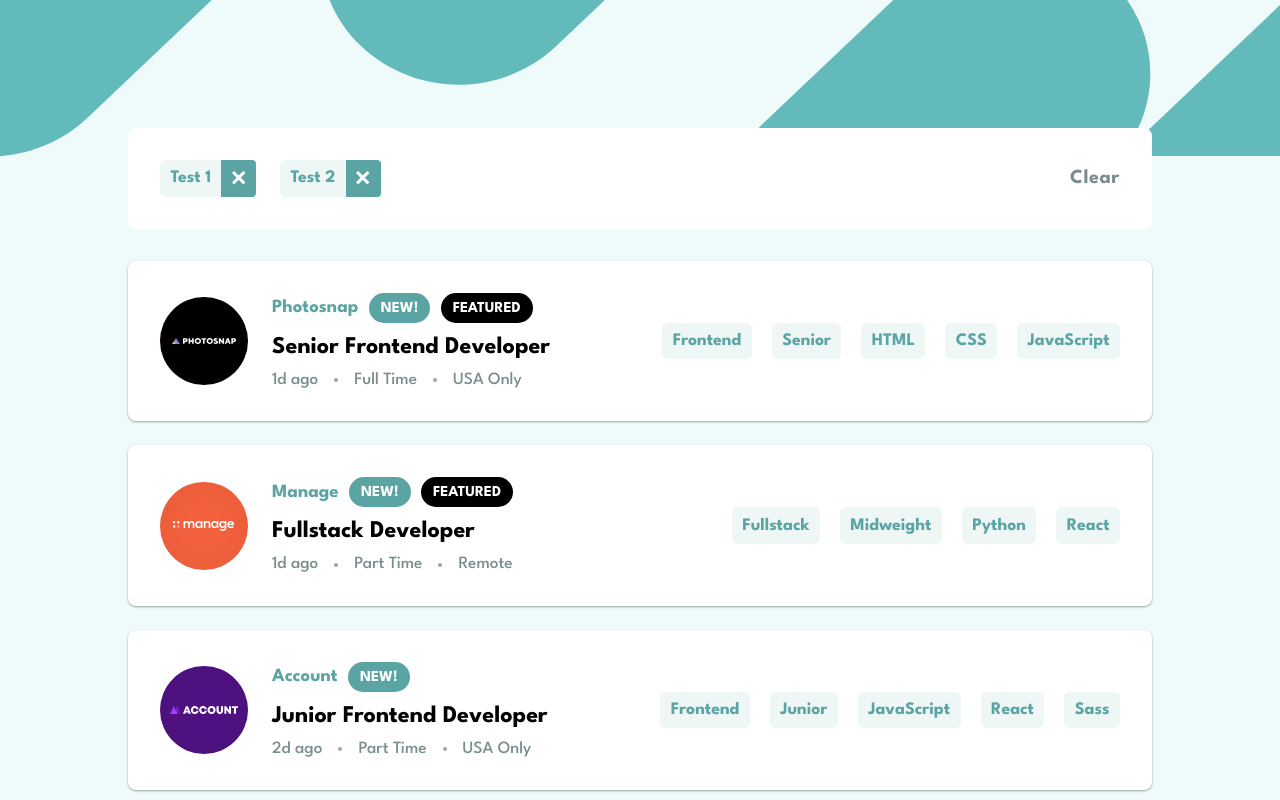
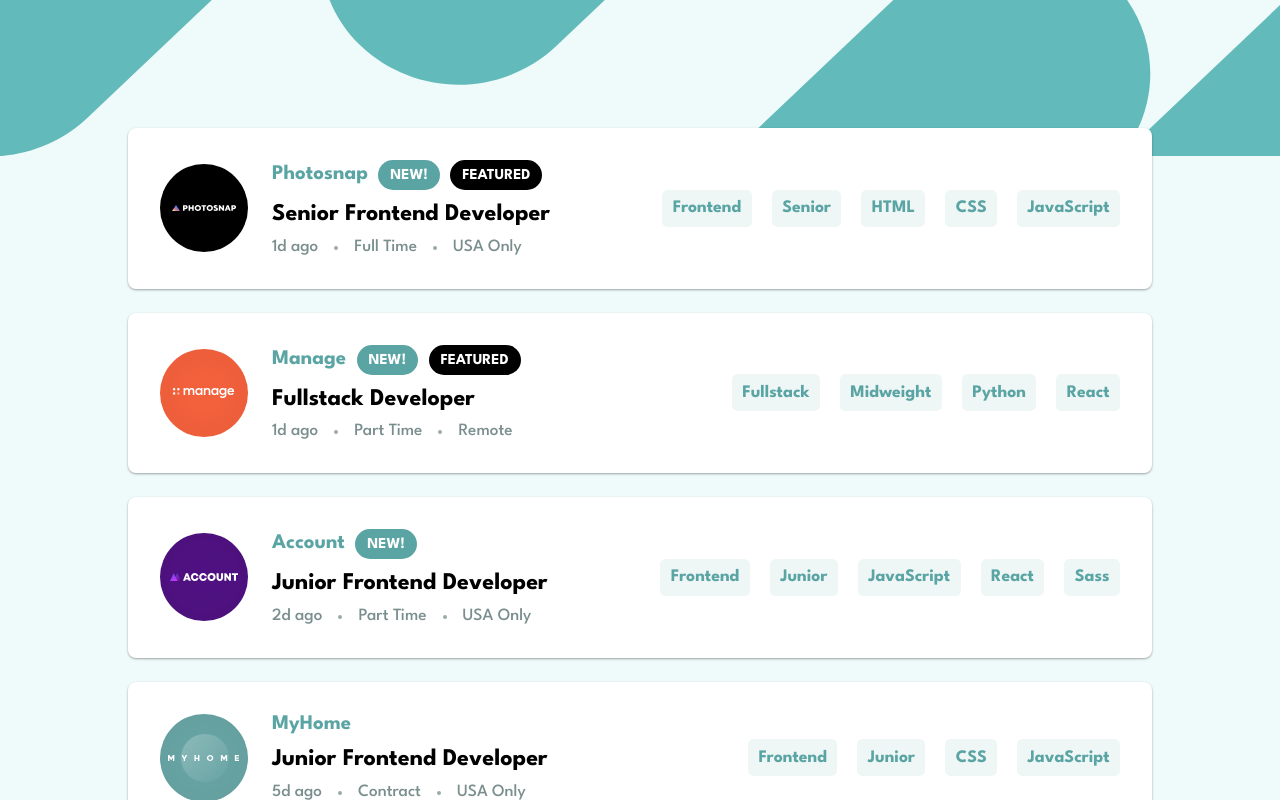
Before and after one commit to VasuBeachoo/job-listings-with-filtering, a JavaScript app: page / in a window 1280 px wide. Shown: the top 800 px of the page. Built offline with nearby package versions, Linux system fonts and the light colour scheme.

Commit message:
Add job filtering functionality

```diff
--- a/package.json
+++ b/package.json
@@ -3,11 +3,13 @@
   "version": "0.1.0",
   "private": true,
   "dependencies": {
+    "@reduxjs/toolkit": "^1.8.5",
     "@testing-library/jest-dom": "^5.16.5",
     "@testing-library/react": "^13.4.0",
     "@testing-library/user-event": "^13.5.0",
     "react": "^18.2.0",
     "react-dom": "^18.2.0",
+    "react-redux": "^8.0.2",
     "react-scripts": "5.0.1",
     "styled-components": "^5.3.5",
     "web-vitals": "^2.1.4"
--- a/src/App.js
+++ b/src/App.js
@@ -1,3 +1,4 @@
+import { useSelector } from "react-redux";
 import styled from "styled-components";
 import GlobalStyle from "./GlobalStyle";
 import FilterBar from "./components/FilterBar";
@@ -23,7 +24,7 @@ const Box = styled.div`
   width: 80%;
   margin: 8rem 2rem 4rem;
 
-  @media (max-width: 900px) {
+  @media (max-width: 1200px) {
     gap: 5rem;
   }
 `;
@@ -193,11 +194,13 @@ const App = () => {
     },
   ];
 
+  const filters = useSelector((state) => state.jobFilter.filters);
+
   return (
     <AppBox>
       <GlobalStyle />
       <Box>
-        <FilterBar />
+        {filters.length !== 0 && <FilterBar />}
         <JobList jobListings={jobListings} />
       </Box>
     </AppBox>
--- a/src/components/FilterBar.js
+++ b/src/components/FilterBar.js
@@ -1,3 +1,5 @@
+import { useSelector, useDispatch } from "react-redux";
+import { clearFilters } from "../jobFilterSlice";
 import styled from "styled-components";
 import JobFilter from "./JobFilter";
 
@@ -36,17 +38,25 @@ export const FilterBarBox = styled.div`
   width: 100%;
   background-color: var(--White);
   border-radius: 0.5rem;
+  box-shadow: rgba(0, 0, 0, 0.12) 0px 1px 3px, rgba(0, 0, 0, 0.24) 0px 1px 2px;
   padding: 2rem;
 `;
 
 const FilterBar = ({ className }) => {
+  const dispatch = useDispatch();
+
+  const filters = useSelector((state) => state.jobFilter.filters);
+
   return (
     <FilterBarBox className={className}>
       <FiltersBox>
-        <JobFilter text="Test 1" />
-        <JobFilter text="Test 2" />
+        {filters.map((filter, index) => (
+          <JobFilter key={index} text={filter} />
+        ))}
       </FiltersBox>
-      <ClearFiltersBtn>Clear</ClearFiltersBtn>
+      <ClearFiltersBtn onClick={() => dispatch(clearFilters())}>
+        Clear
+      </ClearFiltersBtn>
     </FilterBarBox>
   );
 };
--- a/src/components/JobCategory.js
+++ b/src/components/JobCategory.js
@@ -20,9 +20,9 @@ export const CategoryBox = styled.div`
   transition: 0.25s;
 `;
 
-const JobCategory = ({ className, text }) => {
+const JobCategory = ({ className, text, onClick }) => {
   return (
-    <CategoryBox className={className}>
+    <CategoryBox className={className} onClick={onClick}>
       <CategoryText>{text}</CategoryText>
     </CategoryBox>
   );
--- a/src/components/JobFilter.js
+++ b/src/components/JobFilter.js
@@ -1,3 +1,5 @@
+import { useDispatch } from "react-redux";
+import { removeFilter } from "../jobFilterSlice";
 import styled from "styled-components";
 import JobCategory from "./JobCategory";
 import iconRemove from "../assets/icon-remove.svg";
@@ -38,10 +40,12 @@ export const FilterBox = styled.div`
 `;
 
 const JobFilter = ({ className, text }) => {
+  const dispatch = useDispatch();
+
   return (
     <FilterBox className={className}>
       <FilterCategory text={text} />
-      <RemoveFilterBox>
+      <RemoveFilterBox onClick={() => dispatch(removeFilter(text))}>
         <RemoveFilterIcon />
       </RemoveFilterBox>
     </FilterBox>
--- a/src/components/JobList.js
+++ b/src/components/JobList.js
@@ -1,3 +1,4 @@
+import { useSelector } from "react-redux";
 import styled from "styled-components";
 import JobListing from "./JobListing";
 
@@ -9,17 +10,33 @@ export const ListBox = styled.div`
   gap: 1.5rem;
   width: 100%;
 
-  @media (max-width: 900px) {
+  @media (max-width: 1200px) {
     gap: 4.5rem;
   }
 `;
 
 const JobList = ({ className, jobListings }) => {
+  const filters = useSelector((state) => state.jobFilter.filters);
+
+  const displayJob = (listing, filters) => {
+    const categories = [
+      listing.role,
+      listing.level,
+      ...listing.languages,
+      ...listing.tools,
+    ];
+    return (
+      filters.length === 0 || filters.every((text) => categories.includes(text))
+    );
+  };
+
   return (
     <ListBox className={className}>
-      {jobListings.map((listing) => (
-        <JobListing key={listing.id} data={listing} />
-      ))}
+      {jobListings.map((listing) => {
+        if (displayJob(listing, filters))
+          return <JobListing key={listing.id} data={listing} />;
+        else return <></>;
+      })}
     </ListBox>
   );
 };
--- a/src/components/JobListing.js
+++ b/src/components/JobListing.js
@@ -1,3 +1,5 @@
+import { useDispatch } from "react-redux";
+import { addFilter } from "../jobFilterSlice";
 import styled from "styled-components";
 import { NewTag, FeaturedTag } from "./ListingTag";
 import JobCategory, { CategoryText } from "./JobCategory";
@@ -22,7 +24,7 @@ export const CategoriesBox = styled.div`
   gap: 1.25rem;
   margin-left: auto;
 
-  @media (max-width: 900px) {
+  @media (max-width: 1200px) {
     justify-content: flex-start;
     margin-left: 0;
   }
@@ -33,7 +35,7 @@ export const CategoriesDivider = styled.hr`
   width: 100%;
   opacity: 0.5;
 
-  @media (max-width: 900px) {
+  @media (max-width: 1200px) {
     display: block;
   }
 `;
@@ -46,6 +48,10 @@ export const InfoDivider = styled.div`
   background-color: var(--Dark-Grayish-Cyan);
   border-radius: 100%;
   opacity: 0.75;
+
+  @media (max-width: 450px) {
+    display: none;
+  }
 `;
 
 export const InfoText = styled.p`
@@ -60,9 +66,15 @@ export const InfoText = styled.p`
 export const InfoFooterBox = styled.div`
   display: flex;
   flex-direction: row;
-  justify-content: space-between;
+  justify-content: flex-start;
   align-items: center;
+  flex-wrap: wrap;
   gap: 1rem;
+
+  @media (max-width: 450px) {
+    flex-direction: column;
+    align-items: flex-start;
+  }
 `;
 
 export const JobPosition = styled.h2`
@@ -81,6 +93,7 @@ export const JobPosition = styled.h2`
 
 export const CompanyName = styled.h3`
   color: var(--Desaturated-Dark-Cyan);
+  font-size: 1.3rem;
   font-weight: 700;
   line-height: 1.75ch;
   margin: 0;
@@ -91,8 +104,14 @@ export const InfoHeaderBox = styled.div`
   flex-direction: row;
   justify-content: flex-start;
   align-items: center;
+  flex-wrap: wrap;
   gap: 0.65rem;
   width: 100%;
+
+  @media (max-width: 450px) {
+    flex-direction: column;
+    align-items: flex-start;
+  }
 `;
 
 export const InfoBox = styled.div`
@@ -101,6 +120,10 @@ export const InfoBox = styled.div`
   justify-content: space-between;
   align-items: flex-start;
   gap: 0.75rem;
+
+  @media (max-width: 450px) {
+    gap: 2rem;
+  }
 `;
 
 export const Logo = styled.img``;
@@ -111,7 +134,7 @@ export const LogoBox = styled.div`
   justify-content: center;
   align-items: center;
 
-  @media (max-width: 900px) {
+  @media (max-width: 1200px) {
     position: absolute;
     top: -2.5rem;
   }
@@ -130,15 +153,21 @@ export const ListingBox = styled.div`
   box-shadow: rgba(0, 0, 0, 0.12) 0px 1px 3px, rgba(0, 0, 0, 0.24) 0px 1px 2px;
   padding: 2rem;
 
-  @media (max-width: 900px) {
+  @media (max-width: 1200px) {
     flex-direction: column;
     justify-content: flex-start;
     align-items: flex-start;
     padding-top: 4rem;
   }
+
+  @media (max-width: 450px) {
+    padding-top: 5rem;
+  }
 `;
 
 const JobListing = ({ className, data }) => {
+  const dispatch = useDispatch();
+
   const categories = [data.role, data.level, ...data.languages, ...data.tools];
   let categoryId = 1000;
 
@@ -165,7 +194,11 @@ const JobListing = ({ className, data }) => {
       <CategoriesDivider />
       <CategoriesBox>
         {categories.map((category) => (
-          <ListingCategory key={categoryId++} text={category} />
+          <ListingCategory
+            key={categoryId++}
+            text={category}
+            onClick={() => dispatch(addFilter(category))}
+          />
         ))}
       </CategoriesBox>
     </ListingBox>
--- a/src/index.js
+++ b/src/index.js
@@ -1,5 +1,16 @@
 import { createRoot } from "react-dom/client";
+import { Provider } from "react-redux";
+import { configureStore } from "@reduxjs/toolkit";
+import jobFilterSlice from "./jobFilterSlice";
 import App from "./App";
 
+const store = configureStore({
+  reducer: { jobFilter: jobFilterSlice.reducer },
+});
+
 const root = createRoot(document.querySelector("#root"));
-root.render(<App />);
+root.render(
+  <Provider store={store}>
+    <App />
+  </Provider>
+);
--- /dev/null
+++ b/src/jobFilterSlice.js
@@ -0,0 +1,24 @@
+import { createSlice } from "@reduxjs/toolkit";
+
+const jobFilterSlice = createSlice({
+  name: "jobFilter",
+  initialState: {
+    filters: [],
+  },
+  reducers: {
+    addFilter: (state, action) => {
+      if (!state.filters.includes(action.payload)) {
+        state.filters.push(action.payload);
+      }
+    },
+    removeFilter: (state, action) => {
+      state.filters = state.filters.filter((text) => text !== action.payload);
+    },
+    clearFilters: (state) => {
+      state.filters = [];
+    },
+  },
+});
+
+export default jobFilterSlice;
+export const { addFilter, removeFilter, clearFilters } = jobFilterSlice.actions;
```
Also changed, not shown: 1 other file (tests, documents, lock files or other folders).
